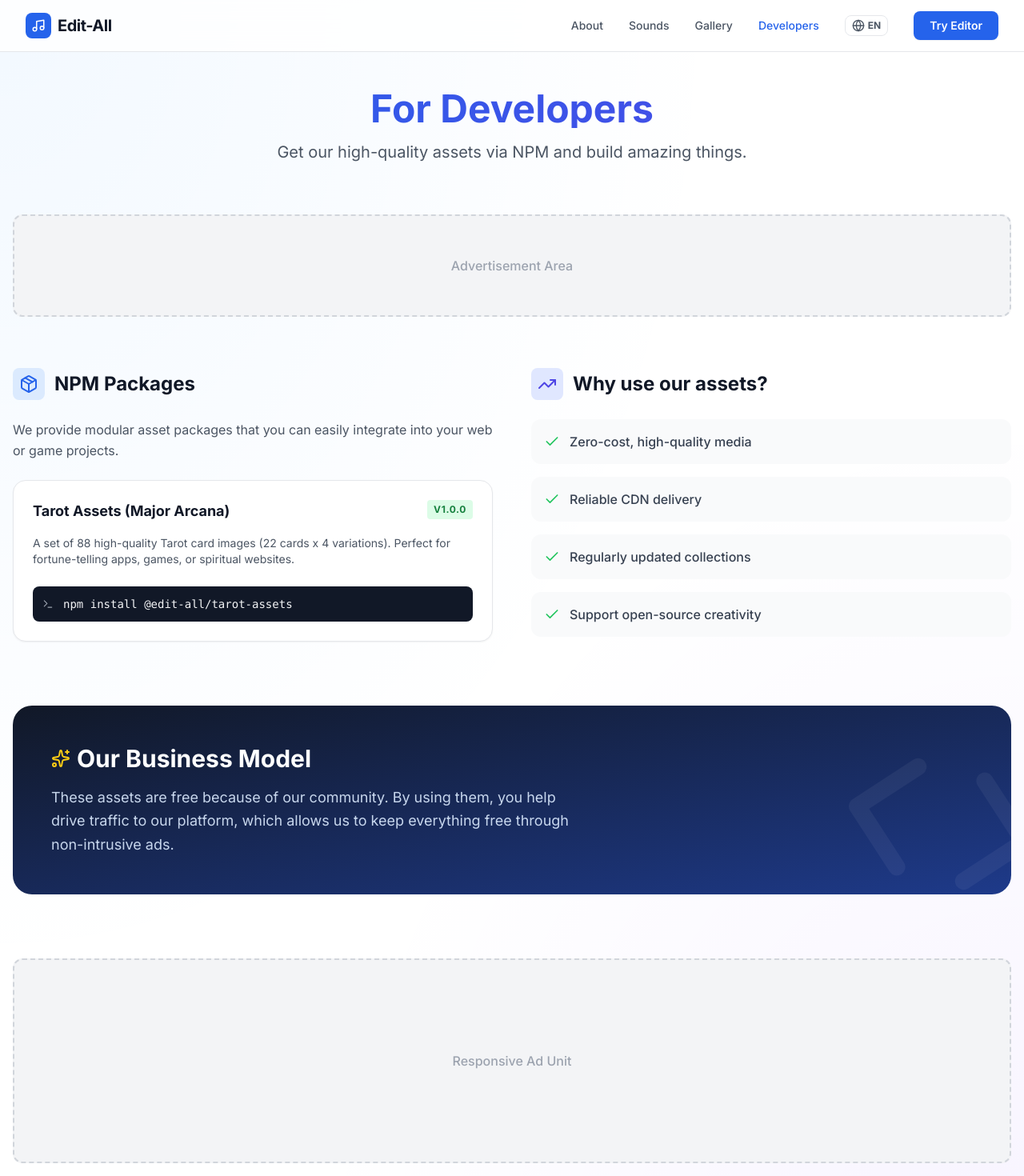
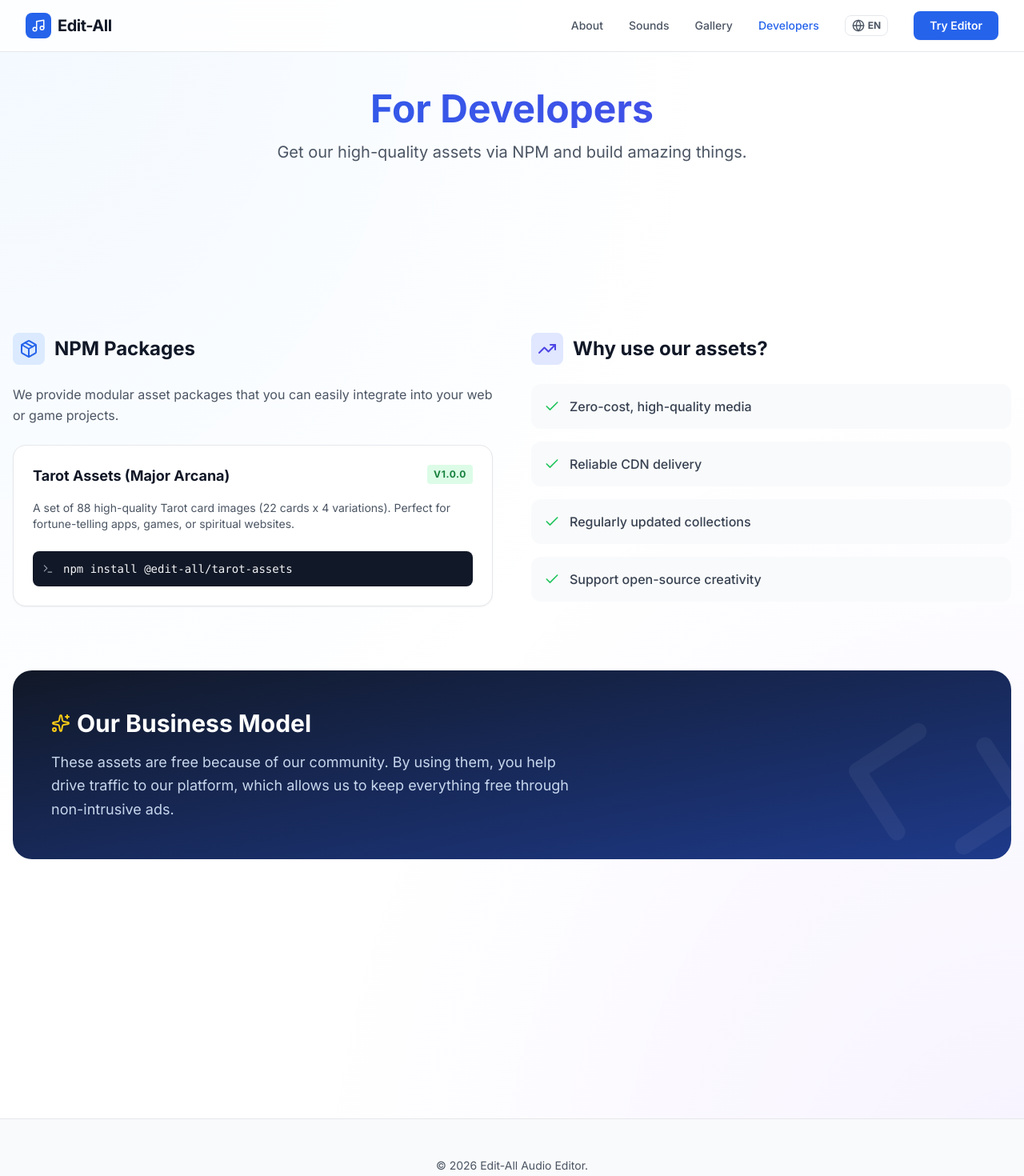
Before and after one commit to xmforxm98/loop, a Next.js app: page /en/developers in a window 1280 px wide. Shown: the top 1470 px of the page at 80% size. Built offline with nearby package versions, Linux system fonts and the light colour scheme.

Commit message:
Fix Developers page rendering and update actual AdSense slots

```diff
--- a/src/app/[locale]/developers/page.tsx
+++ b/src/app/[locale]/developers/page.tsx
@@ -1,11 +1,11 @@
-import React from 'react';
-import { useTranslations } from 'next-intl';
+import { getTranslations, setRequestLocale } from 'next-intl/server';
 import { Terminal, Package, Sparkles, TrendingUp, Code, Copy, Check } from 'lucide-react';
-import { setRequestLocale } from 'next-intl/server';
+import AdBanner from '@/components/AdBanner';
 
-export default function DevelopersPage({ params: { locale } }: { params: { locale: string } }) {
+export default async function DevelopersPage({ params }: { params: Promise<{ locale: string }> }) {
+    const { locale } = await params;
     setRequestLocale(locale);
-    const t = useTranslations('developers');
+    const t = await getTranslations('developers');
 
     return (
         <div className="max-w-7xl mx-auto px-4 py-12">
@@ -18,10 +18,8 @@ export default function DevelopersPage({ params: { locale } }: { params: { local
                 </p>
             </div>
 
-            {/* Ad Placeholder */}
-            <div className="w-full h-32 bg-gray-100 rounded-xl flex items-center justify-center mb-16 border-2 border-dashed border-gray-300">
-                <span className="text-gray-400 font-medium">Advertisement Area</span>
-            </div>
+            {/* Top Ad Unit */}
+            <AdBanner dataAdSlot="6207739501" />
 
             <div className="grid md:grid-cols-2 gap-12 mb-20">
                 {/* NPM Section */}
@@ -88,10 +86,8 @@ export default function DevelopersPage({ params: { locale } }: { params: { local
                 <Code className="absolute -bottom-10 -right-10 text-white/5 w-64 h-64 rotate-12" />
             </div>
 
-            {/* Ad Placeholder Bottom */}
-            <div className="w-full h-64 bg-gray-100 rounded-xl flex items-center justify-center mt-20 border-2 border-dashed border-gray-300">
-                <span className="text-gray-400 font-medium">Responsive Ad Unit</span>
-            </div>
+            {/* Bottom Ad Unit */}
+            <AdBanner dataAdSlot="6207739501" />
         </div>
     );
 }
--- a/src/components/AudioEditor.tsx
+++ b/src/components/AudioEditor.tsx
@@ -286,7 +286,7 @@ export default function AudioEditor() {
             </section>
 
             {/* Top Ad Unit */}
-            <AdBanner dataAdSlot="XXXXXXXXXX" />
+            <AdBanner dataAdSlot="6207739501" />
 
             {/* Main Action Area */}
             <section ref={editorRef} className="max-w-4xl mx-auto transition-all duration-500 scroll-mt-20" id="editor">
```
